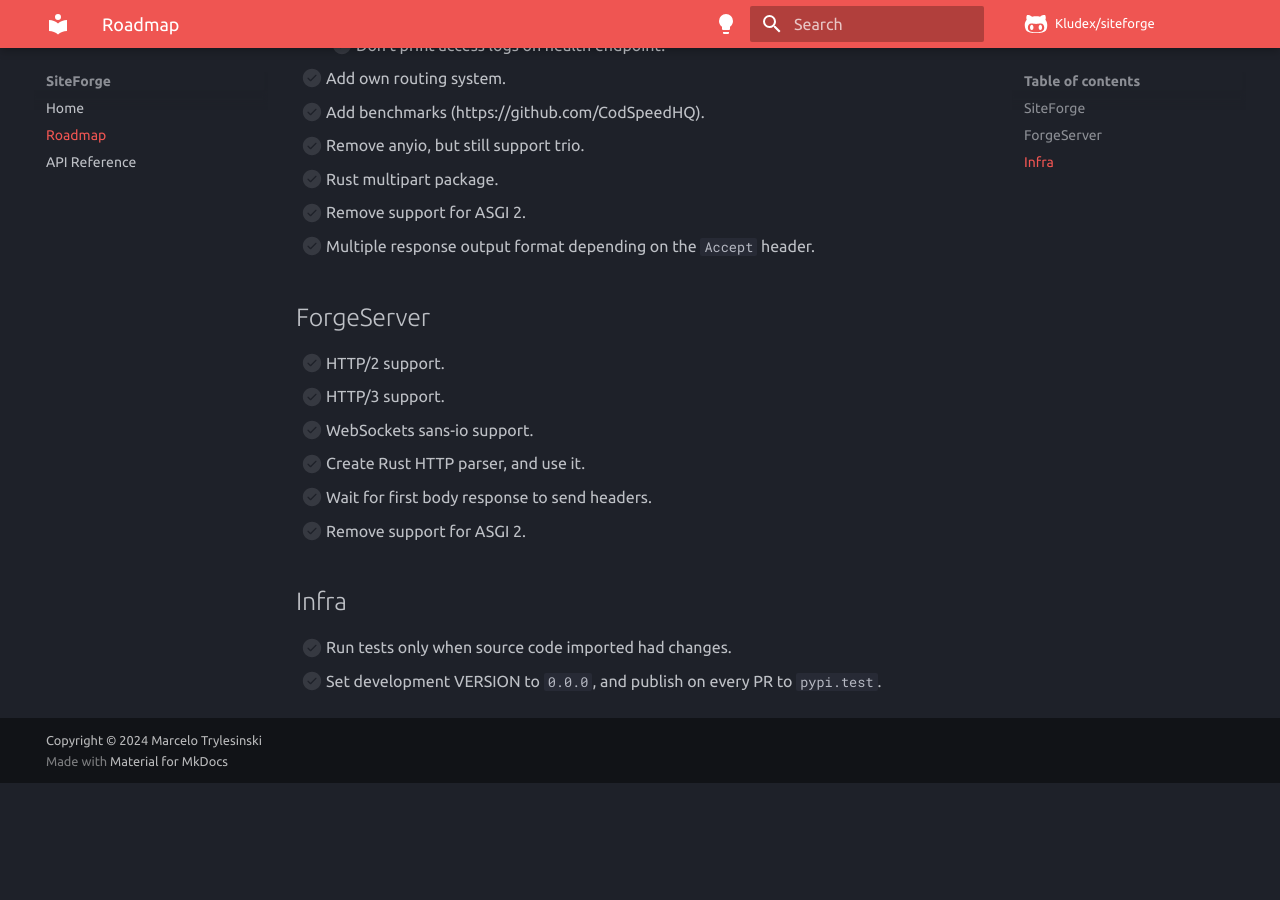
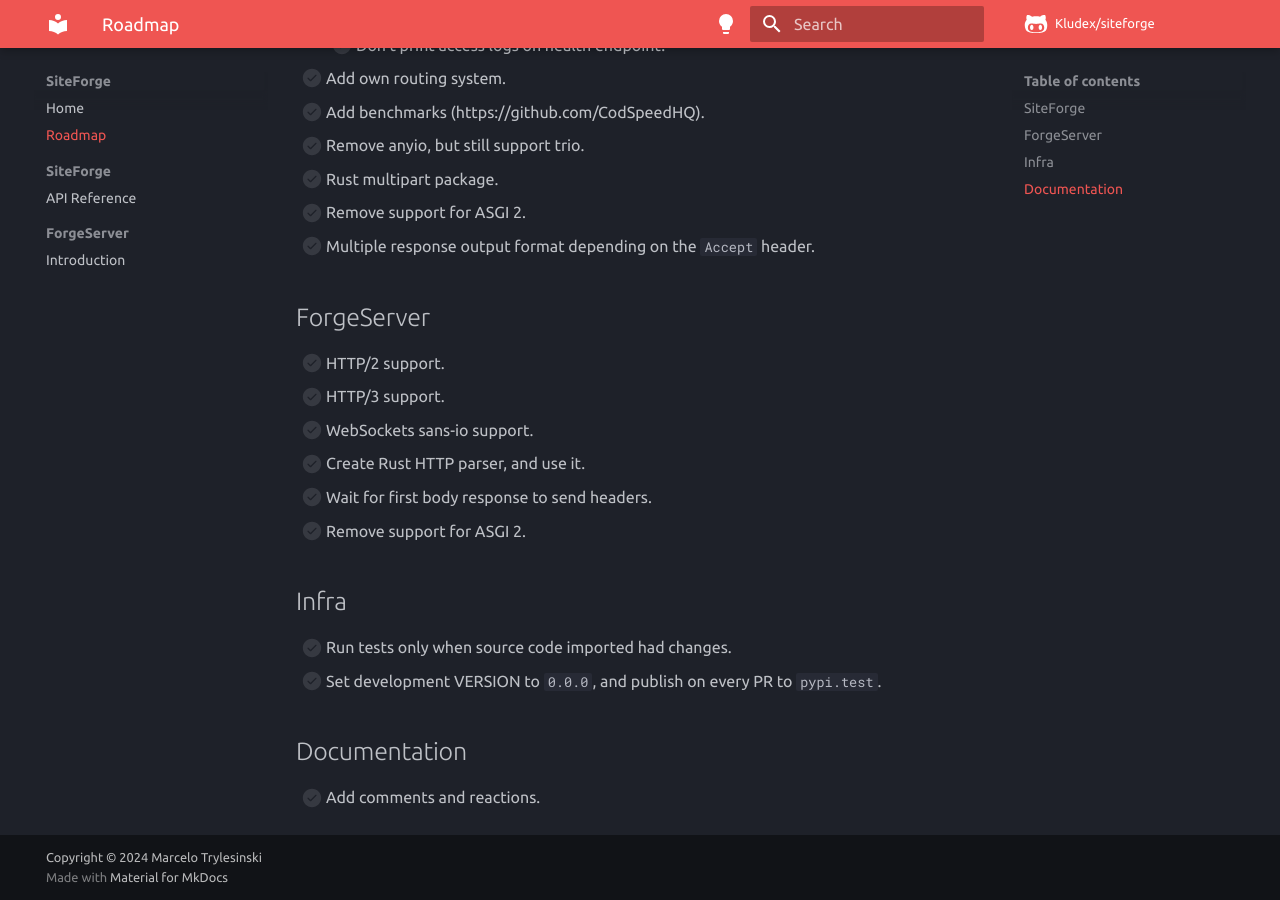
Before and after one commit to Kludex/siteforge, an MkDocs documentation site: the page built from docs/roadmap.md, in a window 1280 px wide and 900 px high, scrolled down 686 px. Built offline with MkDocs 1.6.1 and Material for MkDocs 9.7.7, drawn with Linux system fonts in a browser that asks for light colours; comment, search, counter and statistics services are not loaded; before the commit the page ends 1469 px from its top, so only the background shows below that.

Commit message:
Improve documentation (#5)

```diff
--- a/docs/roadmap.md
+++ b/docs/roadmap.md
@@ -34,3 +34,7 @@
 
 - [ ] Run tests only when source code imported had changes.
 - [ ] Set development VERSION to `0.0.0`, and publish on every PR to `pypi.test`.
+
+## Documentation
+
+- [ ] Add comments and reactions.
--- a/mkdocs.yml
+++ b/mkdocs.yml
@@ -12,12 +12,13 @@
   icon:
     repo: fontawesome/brands/github-alt
   features:
-    - search.suggest
-    - search.highlight
     - content.tabs.link
     - content.code.annotate
     - content.code.copy
     - content.code.select
+    - navigation.sections
+    - search.suggest
+    - search.highlight
     - toc.follow
   font:
     text: "Ubuntu"
@@ -41,7 +42,10 @@
 nav:
   - Home: index.md
   - Roadmap: roadmap.md
-  - API Reference: api.md
+  - SiteForge:
+      - API Reference: siteforge/api.md
+  - ForgeServer:
+      - Introduction: forgeserver/index.md
 
 markdown_extensions:
   - toc:
```
Also changed, not shown: docs/forgeserver/index.md (added), docs/siteforge/api.md (renamed from docs/api.md), docs/siteforge/index.md (added).
